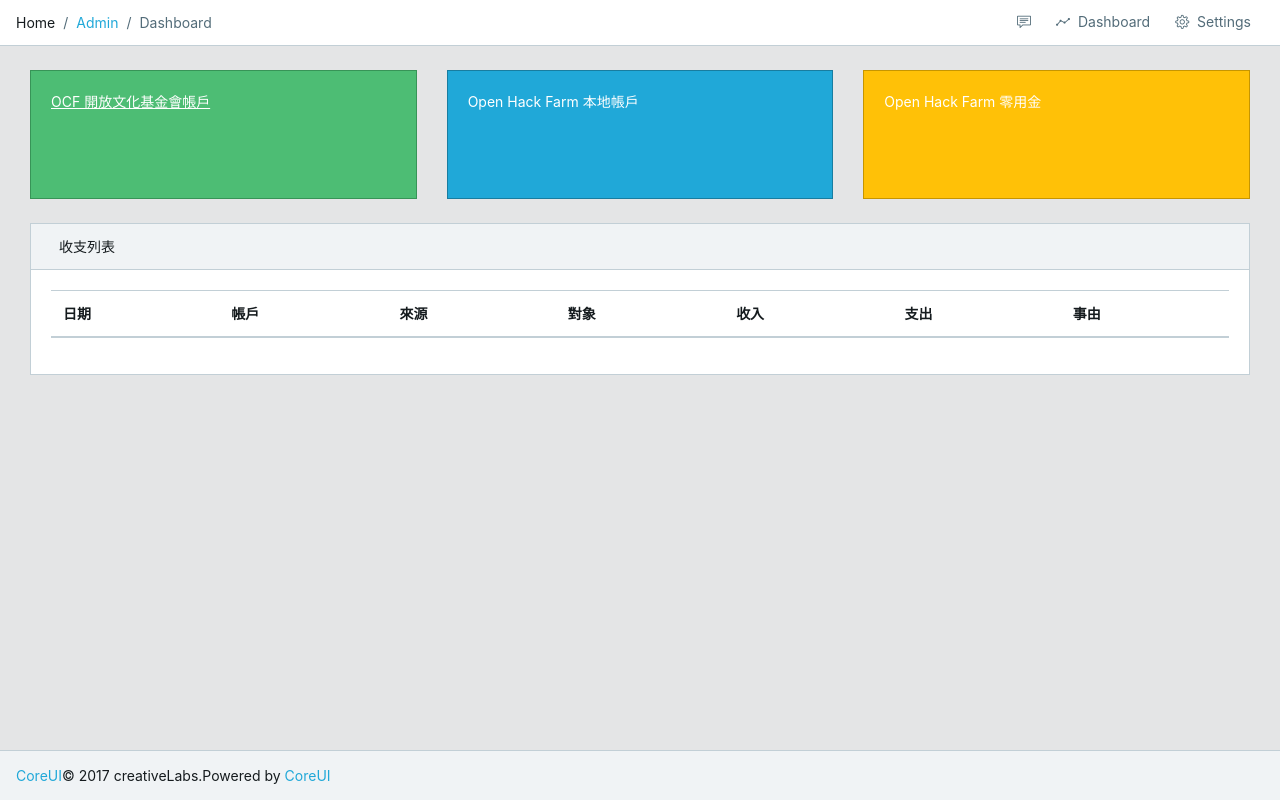
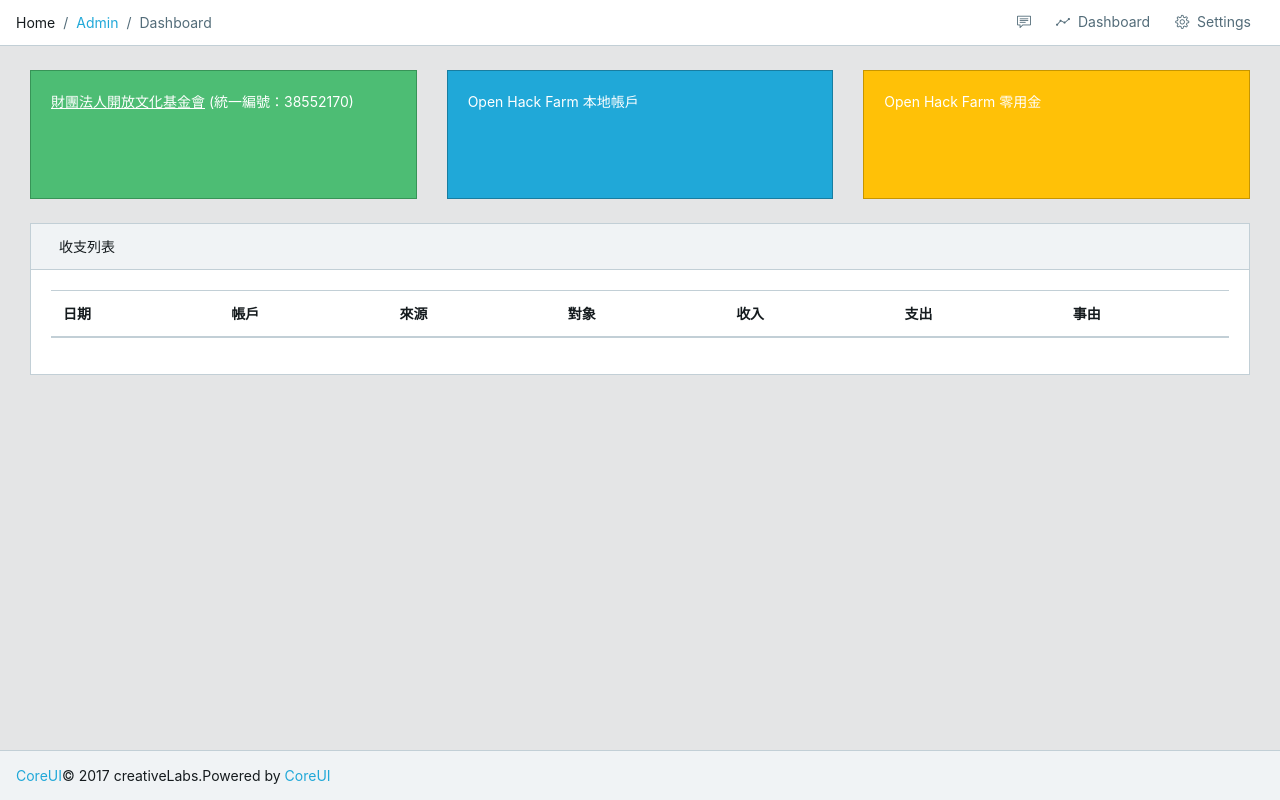
Before and after one commit to amkongchiau/funding, a plain HTML site: page index.html in a window 1280 px wide. Drawn offline with Linux system fonts and the light colour scheme; a script that the page names is missing; some icons are missing.

Commit message:
edit label

```diff
--- a/index.html
+++ b/index.html
@@ -330,7 +330,7 @@
                                 <button type="button" class="btn btn-transparent p-0 float-right">
                                 </button>
                                 <h4 id="total_1" class="mb-0"></h4>
-                                <p onclick="location.href='https://ocf.tw/p/2017/openhackfarm/';"><u>OCF 開放文化基金會帳戶</u></p>
+                                <p onclick="location.href='https://ocf.tw/p/2017/openhackfarm/';"><u>財團法人開放文化基金會</u> (統一編號：38552170)</p>
                             </div>
                             <div class="chart-wrapper px-3" style="height:70px;"><div class="chartjs-size-monitor" style="position: absolute; left: 0px; top: 0px; right: 0px; bottom: 0px; overflow: hidden; pointer-events: none; visibility: hidden; z-index: -1;"><div class="chartjs-size-monitor-expand" style="position:absolute;left:0;top:0;right:0;bottom:0;overflow:hidden;pointer-events:none;visibility:hidden;z-index:-1;"><div style="position:absolute;width:1000000px;height:1000000px;left:0;top:0"></div></div><div class="chartjs-size-monitor-shrink" style="position:absolute;left:0;top:0;right:0;bottom:0;overflow:hidden;pointer-events:none;visibility:hidden;z-index:-1;"><div style="position:absolute;width:200%;height:200%;left:0; top:0"></div></div></div>
                                 <canvas id="card-chart1" class="chart chart-line chartjs-render-monitor" height="70" width="216" style="display: block;"></canvas>
```
